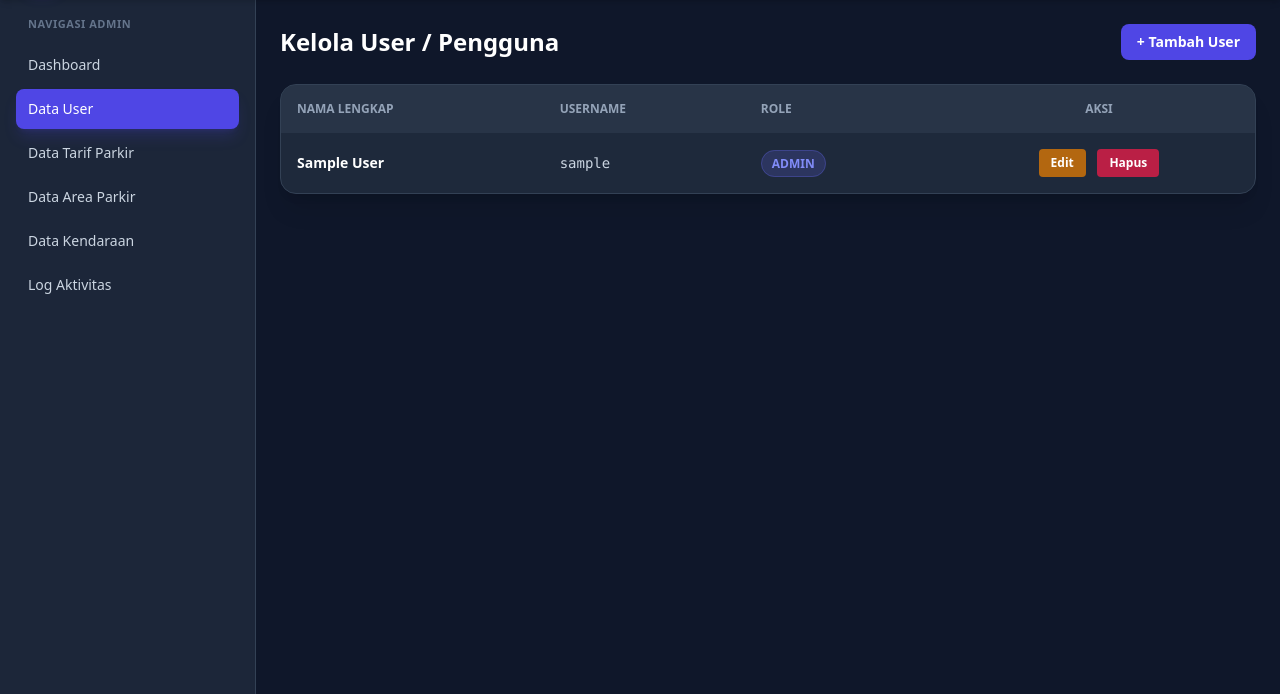
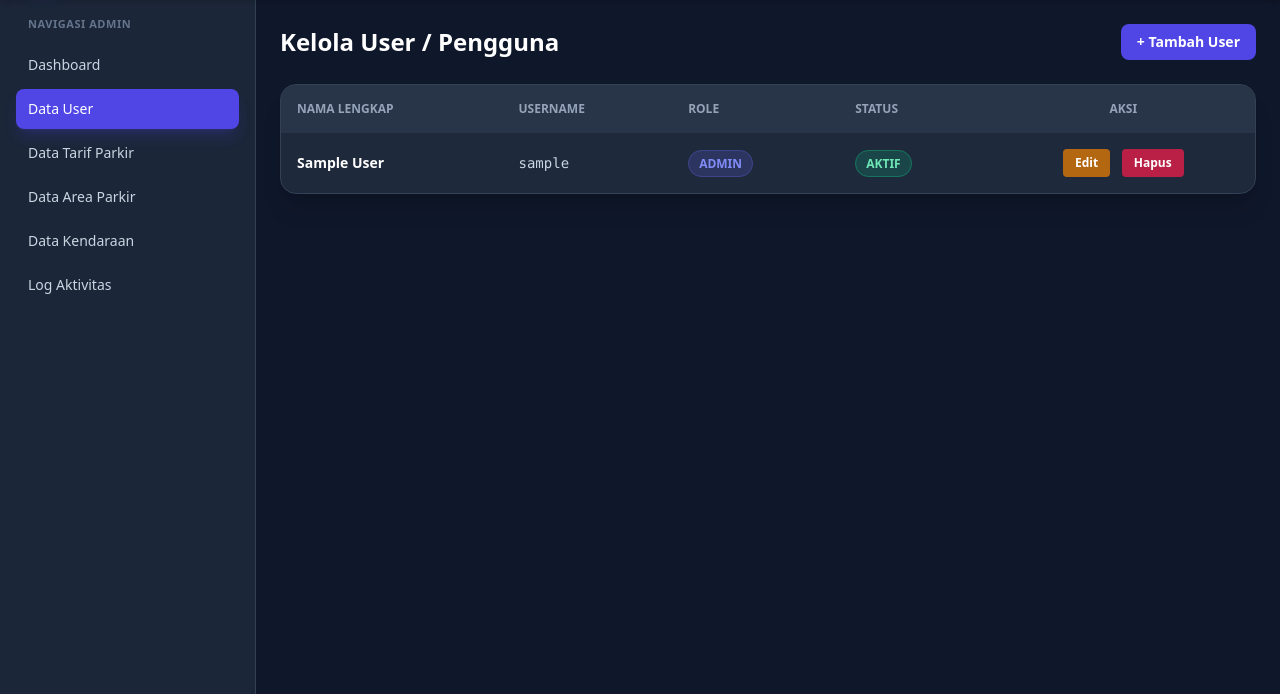
Before and after one commit to wahyudiandra/parkir, a Laravel app: page /admin/users in a window 1280 px wide. Shown: the part 64-758 px from the top of the page. Run offline with Laravel 12, Linux system fonts and the light colour scheme; a user stored in the database is signed in; tables that the repository leaves empty hold one stand-in row (values such as "Sample post"); parts of the project's set-up code (start-up, migrations or seed data) failed here and were passed over; some libraries are stand-ins or nearby versions.

Commit message:
setatus aktif/nonaktif user

```diff
--- a/app/Http/Controllers/AdminController.php
+++ b/app/Http/Controllers/AdminController.php
@@ -336,4 +336,29 @@ class AdminController extends Controller
         $logs = LogAktivitas::with('user')->orderBy('id_log', 'desc')->get();
         return view('admin.log', compact('logs'));
     }
+
+    //--- status akrif user ---
+    public function toggleStatusUser($id)
+    {
+        $user = User::findOrFail($id);
+
+        // Cegah Admin menonaktifkan akunnya sendiri yang sedang dipakai
+        if ($user->id_user == auth()->id()) {
+            return back()->withErrors(['error' => 'Anda tidak dapat menonaktifkan akun Anda sendiri yang sedang login!']);
+        }
+
+        // Ubah status: jika 1 jadi 0, jika 0 jadi 1
+        $user->status_aktif = !$user->status_aktif;
+        $user->save();
+
+        $statusText = $user->status_aktif ? 'AKTIF' : 'NONAKTIF';
+
+        LogAktivitas::create([
+            'id_user'         => auth()->id(),
+            'aktivitas'       => 'Mengubah status user [' . $user->username . '] menjadi ' . $statusText,
+            'waktu_aktivitas' => \Carbon\Carbon::now(),
+        ]);
+
+        return back()->with('success', 'Status user ' . $user->username . ' berhasil diubah menjadi ' . $statusText . '.');
+    }
 }
--- a/resources/views/admin/users.blade.php
+++ b/resources/views/admin/users.blade.php
@@ -32,6 +32,7 @@
                     <th class="p-4">NAMA LENGKAP</th>
                     <th class="p-4">USERNAME</th>
                     <th class="p-4">ROLE</th>
+                    <th class="p-4">STATUS</th>
                     <th class="p-4 text-center">AKSI</th>
                 </tr>
             </thead>
@@ -48,7 +49,32 @@
                             {{ $u->role }}
                         </span>
                     </td>
+                    <td class="p-4">
+                        @if($u->status_aktif)
+                            <span class="bg-emerald-500/20 text-emerald-300 border border-emerald-500/40 text-xs px-2.5 py-1 rounded-full font-bold">
+                                AKTIF
+                            </span>
+                        @else
+                            <span class="bg-rose-500/20 text-rose-300 border border-rose-500/40 text-xs px-2.5 py-1 rounded-full font-bold">
+                                NONAKTIF
+                            </span>
+                        @endif
+                    </td>
                     <td class="p-4 text-center space-x-2">
+                        @if($u->id_user != auth()->id())
+                            <form action="{{ route('admin.users.toggle', $u->id_user) }}" method="POST" class="inline">
+                                @csrf
+                                @if($u->status_aktif)
+                                    <button type="submit" class="bg-slate-600 hover:bg-slate-500 text-white text-xs px-3 py-1.5 rounded font-semibold">
+                                        Nonaktifkan
+                                    </button>
+                                @else
+                                    <button type="submit" class="bg-emerald-600 hover:bg-emerald-500 text-white text-xs px-3 py-1.5 rounded font-semibold">
+                                        Aktifkan
+                                    </button>
+                                @endif
+                            </form>
+                        @endif
                         <button onclick="editUser({{ json_encode($u) }})" class="bg-amber-600/80 hover:bg-amber-600 text-white text-xs px-3 py-1.5 rounded font-semibold">
                             Edit
                         </button>
@@ -61,7 +87,7 @@
                 </tr>
                 @empty
                 <tr>
-                    <td colspan="4" class="p-4 text-center text-slate-500">Belum ada user terdaftar.</td>
+                    <td colspan="5" class="p-4 text-center text-slate-500">Belum ada user terdaftar.</td>
                 </tr>
                 @endforelse
             </tbody>
--- a/routes/web.php
+++ b/routes/web.php
@@ -31,6 +31,11 @@ Route::post('/login', function (Request $request) {
 
     if (!$user || !Hash::check($request->password, $user->password)) {
         return back()->withErrors(['login_error' => 'Email/Username atau password salah!'])->withInput();
+    }
+
+    // CEK STATUS AKTIF USER SEBELUM LOGIN
+    if (!$user->status_aktif) {
+        return back()->withErrors(['login_error' => 'Akun Anda sedang dinonaktifkan oleh Admin. Silakan hubungi Admin!'])->withInput();
     }
 
     if ($user->role === 'admin') {
@@ -84,11 +89,12 @@ Route::post('/logout', function (Request $request) {
 Route::middleware(['auth', 'role:admin'])->prefix('admin')->group(function () {
     Route::get('/dashboard', [AdminController::class, 'dashboard'])->name('admin.dashboard');
 
-    // CRUD User
+    // CRUD User + Toggle Status Aktif/Nonaktif
     Route::get('/users', [AdminController::class, 'users'])->name('admin.users');
     Route::post('/users', [AdminController::class, 'storeUser'])->name('admin.users.store');
     Route::put('/users/{id}', [AdminController::class, 'updateUser'])->name('admin.users.update');
     Route::delete('/users/{id}', [AdminController::class, 'deleteUser'])->name('admin.users.delete');
+    Route::post('/users/{id}/toggle-status', [AdminController::class, 'toggleStatusUser'])->name('admin.users.toggle');
 
     // CRUD Tarif
     Route::get('/tarif', [AdminController::class, 'tarif'])->name('admin.tarif');
```
Also changed, not shown: database/migrations/2026_11_24_085317_add_status_aktif_to_tb_user.php (added).
